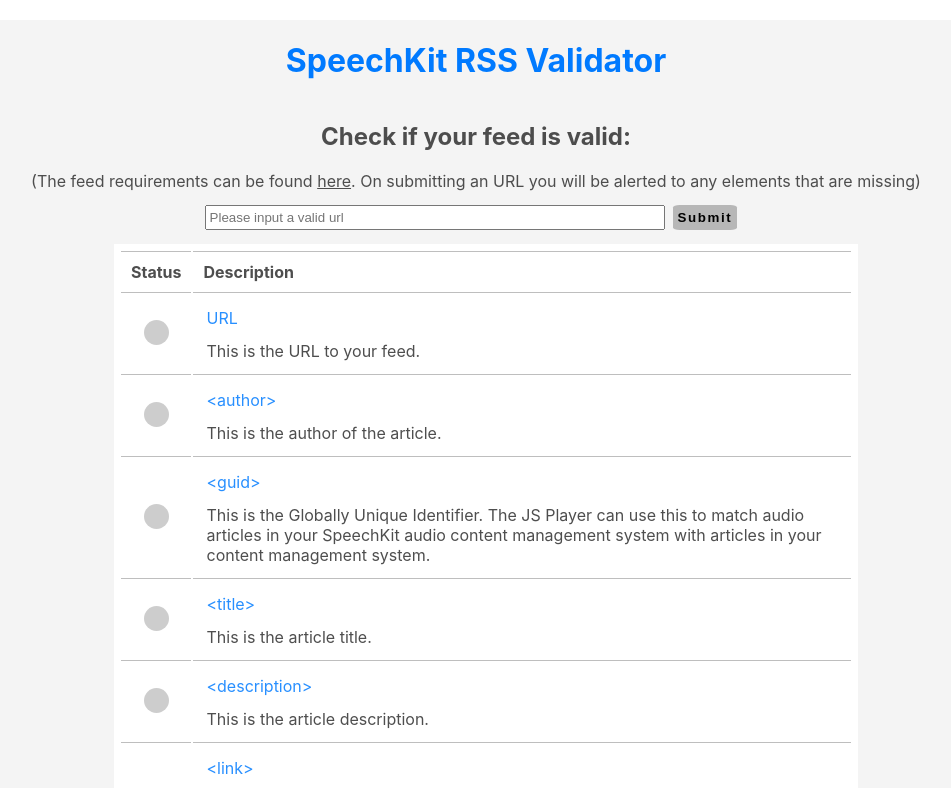
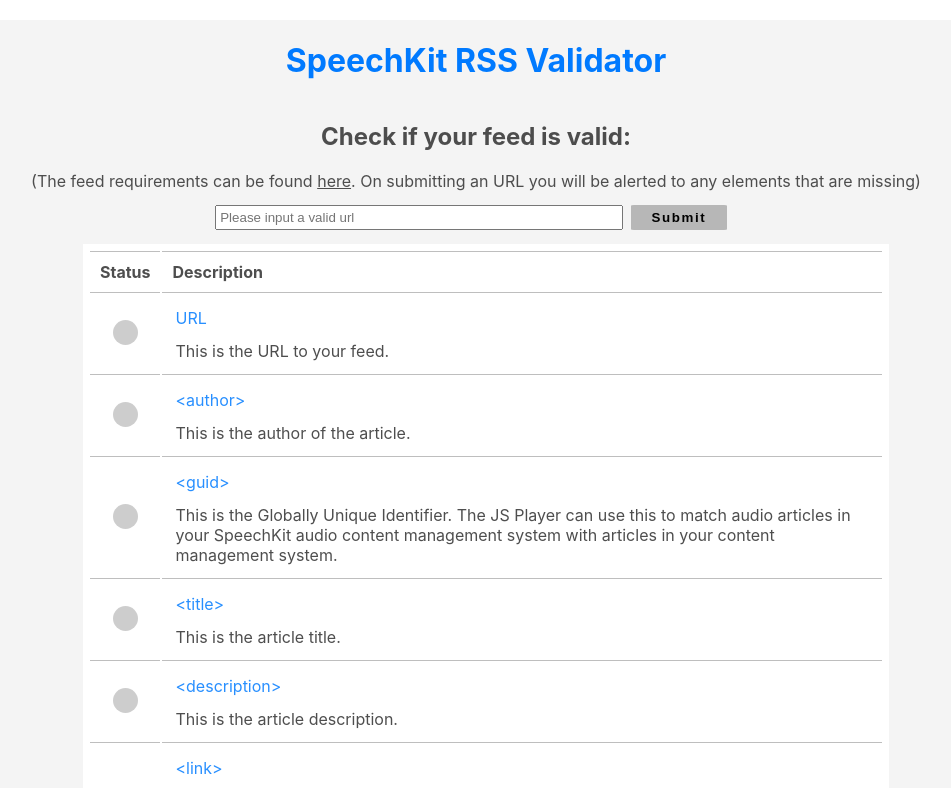
Before and after one commit to Ghazvinie/rss_validator, a React (Create React App) app in the folder client/: page / in a window 1280 px wide. Shown: the top 788 px of the page, without its empty margins (164-1115 px from the left). Built offline with nearby package versions, Linux system fonts and the light colour scheme; no server answers.

Commit message:
some input styling

```diff
--- a/client/src/FormPage.css
+++ b/client/src/FormPage.css
@@ -1,17 +1,25 @@
 .form-table-container {
-    width: 60%;
+    width: 65%;
     padding: 10px;
 }
 
-.form-container {
+.form-container{
     width: 100%;
+    display: flex;
     justify-content: center;
     align-items: center;
+}
+form {
+    width: 100%;
     display: flex;
+    justify-content: center;
+    align-items: center;
 }
+
 h1 {
     color: #007aff;
 }
+
 a {
     text-decoration: underline;
     color: inherit;
@@ -22,18 +30,20 @@
     border: none;
     background-color: rgba(59, 59, 59, 0.329);
     padding: 5px;
-    border-radius: 10%;
+    border-radius: 3%;
     cursor: pointer;
     font-weight: 800;
     letter-spacing: 0.1rem;
+    width: 12%
 }
 
 input {
     margin: 4px;
     color: rgba(59, 59, 59, 0.900);
-    width: 450px;
+    width: 50%;
     padding: 3px;
 }
+
 .url-error {
     color: red;
     padding: 5px;
@@ -74,14 +84,44 @@
     border-radius: 50%;
     display: inline-block;
 }
+
 .title {
     color: #007bffd8;
     margin: 0px;
     padding-bottom: 13px;
 }
+
 .found-status {
     font-weight: 600;
 }
+
 .found-status, .test-description {
     display: inline;
 }
+
+.spin-icon {
+    -webkit-animation: icon-spin 2s infinite linear;
+    animation: icon-spin 2s infinite linear;
+}
+
+@-webkit-keyframes icon-spin {
+    0% {
+        -webkit-transform: rotate(0deg);
+        transform: rotate(0deg);
+    }
+    100% {
+        -webkit-transform: rotate(359deg);
+        transform: rotate(359deg);
+    }
+}
+
+@keyframes icon-spin {
+    0% {
+        -webkit-transform: rotate(0deg);
+        transform: rotate(0deg);
+    }
+    100% {
+        -webkit-transform: rotate(359deg);
+        transform: rotate(359deg);
+    }
+}
--- a/client/src/components/FormPage.js
+++ b/client/src/components/FormPage.js
@@ -2,7 +2,7 @@
 import validator from 'validator';
 import '../FormPage.css';
 import { requirementsObj } from '../requirements';
-import {ImSpinner3} from 'react-icons/im'
+import {ImSpinner6} from 'react-icons/im'
 
 import ElementDescriptions from './ElementDescriptions';
 
@@ -69,7 +69,7 @@
                         onChange={(e) => handleChange(e)}
                         placeholder='Please input a valid url'
                     />
-                    <button>{isParsing ? <ImSpinner3/> : 'Submit'}</button>
+                    <button>{isParsing ? <ImSpinner6 className='spin-icon'/> : 'Submit'}</button>
                 </form>
                 <span className='url-error'>{urlError}</span>
             </div>
```
